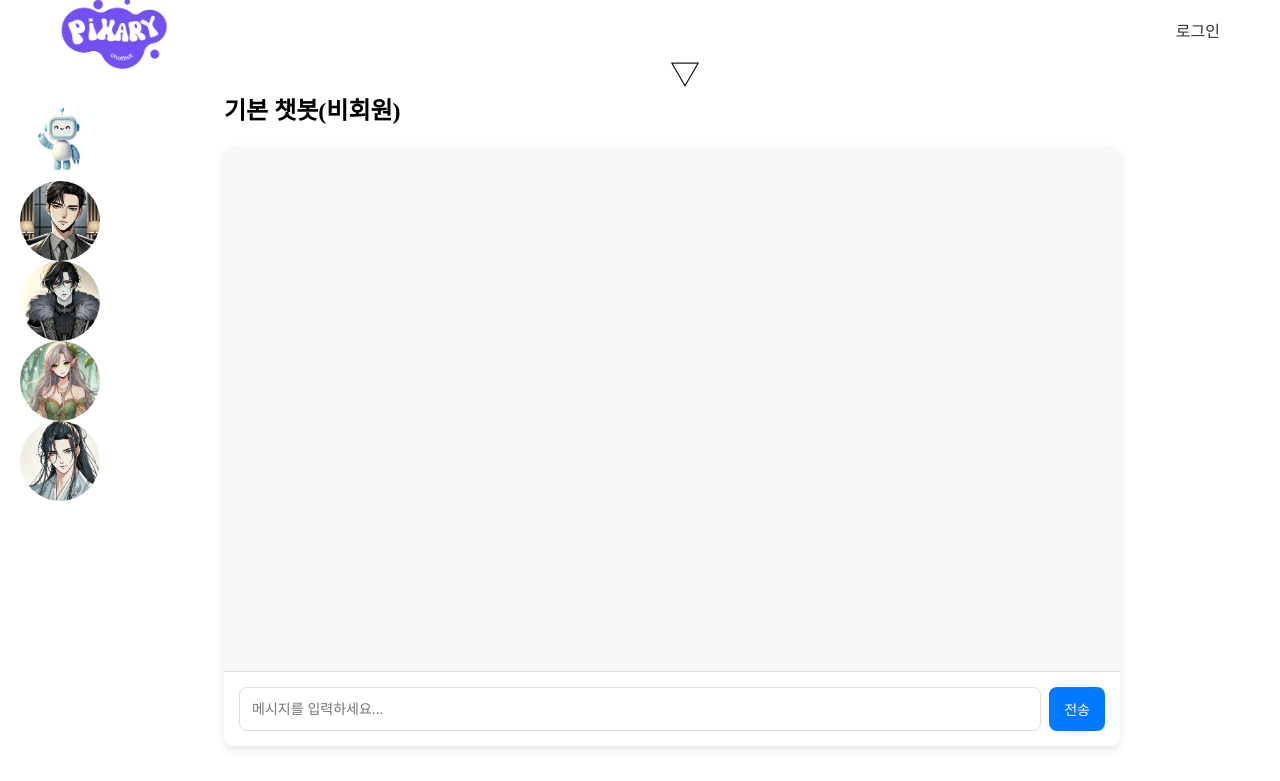
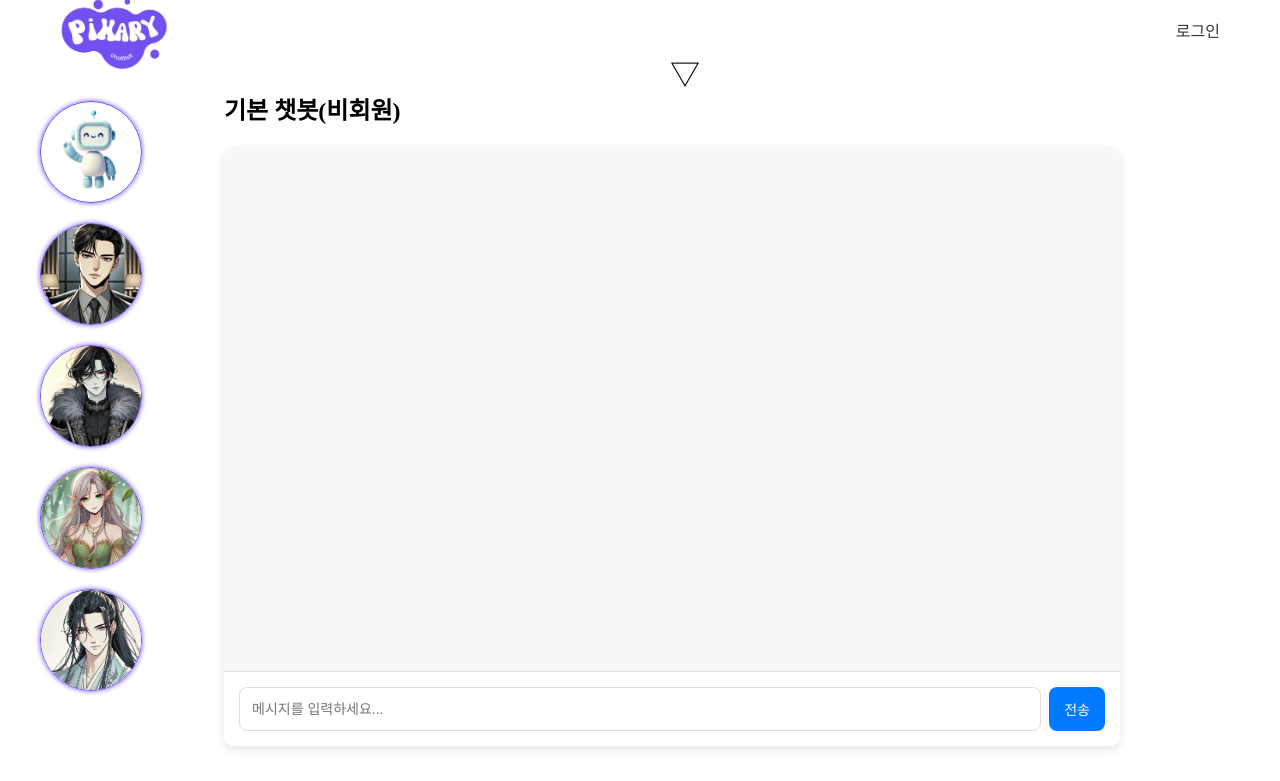
Before and after one commit to SKNETWORKS-FAMILY-AICAMP/SKN06-FINAL-2Team, a Django app: page /chatbot/basic_chatbot_na/ in a window 1280 px wide. Shown: the part 19-800 px from the top of the page. Run offline with Django 5.2, Linux system fonts and the light colour scheme; some libraries are stand-ins or nearby versions.

Commit message:
design: 프레임워크 아이콘 수정 및 css시트 ?after제거

```diff
--- a/static/css/framework_1.css
+++ b/static/css/framework_1.css
@@ -56,7 +56,7 @@ html, body {
 
 .model-selection {
     position: fixed;
-    top: 120px;
+    top: 100px;
     left: 20px;
     display: flex;
     flex-direction: column;
@@ -64,8 +64,8 @@ html, body {
 }
 
 .model-item {
-    width: 80px;
-    height: 80px;
+    width: 100px;
+    height: 100px;
     border-radius: 50%;
     overflow: hidden;
     display: flex;
@@ -74,6 +74,9 @@ html, body {
     cursor: pointer;
     transition: transform 0.2s;
     position: relative;
+    margin: 20px;
+    border: 1px solid #7350F2; /* 테두리 추가 */
+    box-shadow: 0 0 5px #7350F2; /* 부드러운 그림자 효과 */
 }
 
 .model-item img {
@@ -90,7 +93,7 @@ html, body {
     content: attr(data-name);
     position: absolute;
     bottom: -20px;
-    background: rgba(0, 0, 0, 0.7);
+    background: white;
     color: white;
     padding: 5px;
     border-radius: 5px;
--- a/templates/framework/framework.html
+++ b/templates/framework/framework.html
@@ -5,7 +5,7 @@
 <head>
     <meta charset="UTF-8">
     <meta name="viewport" content="width=device-width, initial-scale=1.0">
-    <link rel="stylesheet" type="text/css" href="{% static 'css/framework_1.css'%}?after">
+    <link rel="stylesheet" type="text/css" href="{% static 'css/framework_1.css'%}">
     <link rel="icon" href="{% static 'img/icon/favicon.ico' %}" type="image/x-icon">
     <title>{% block title %}웹사이트 프레임워크{% endblock title %}</title>
 </head>
```
